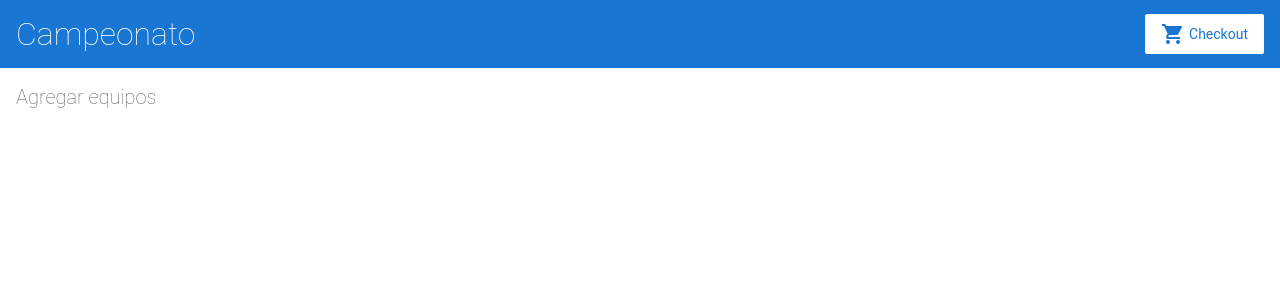
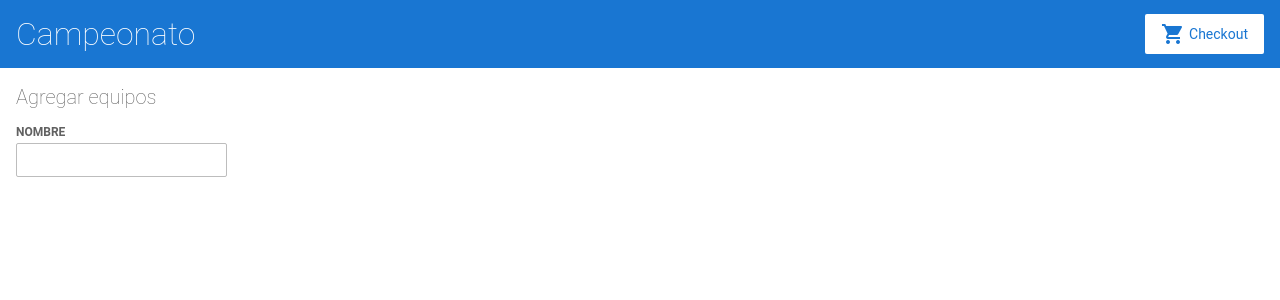
Before and after one commit to npeirano/angular-vupwra, an Angular app: page / in a window 1280 px wide. Shown: the top 300 px of the page. Built offline with nearby package versions, Linux system fonts and the light colour scheme.

Commit message:
2 files modified

```diff
--- a/src/app/product-list/product-list.component.html
+++ b/src/app/product-list/product-list.component.html
@@ -1,5 +1,12 @@
-<h2>Agregar equipos
-</h2>
+<h2>Agregar equipos</h2>
+<form [formGroup]="checkoutForm" (ngSubmit)="onSubmit(checkoutForm.value)">
+
+  <div>
+    <label for="name">
+      Nombre
+    </label>
+    <input id="name" type="text" formControlName="name">
+  </div>
 
 
 <!--
--- a/src/app/product-list/product-list.component.ts
+++ b/src/app/product-list/product-list.component.ts
@@ -1,6 +1,9 @@
 import { Component } from '@angular/core';
 
 import { products } from '../products';
+
+import { FormBuilder } from '@angular/forms';
+
 
 @Component({
   selector: 'app-product-list',
@@ -9,10 +12,28 @@ import { products } from '../products';
 })
 export class ProductListComponent {
   products = products;
+  checkoutForm;
+
+
+  constructor(
+    private formBuilder: FormBuilder,
+  ) {
+    this.checkoutForm = this.formBuilder.group({
+      name: ''    });
+  }
 
   share() {
     window.alert('The product has been shared!');
   }
+
+  onSubmit(customerData) {
+    // Process checkout data here
+    this.checkoutForm.reset();
+
+    console.warn('Your order has been submitted', customerData);
+  }
+
+
 }
 
 
```
